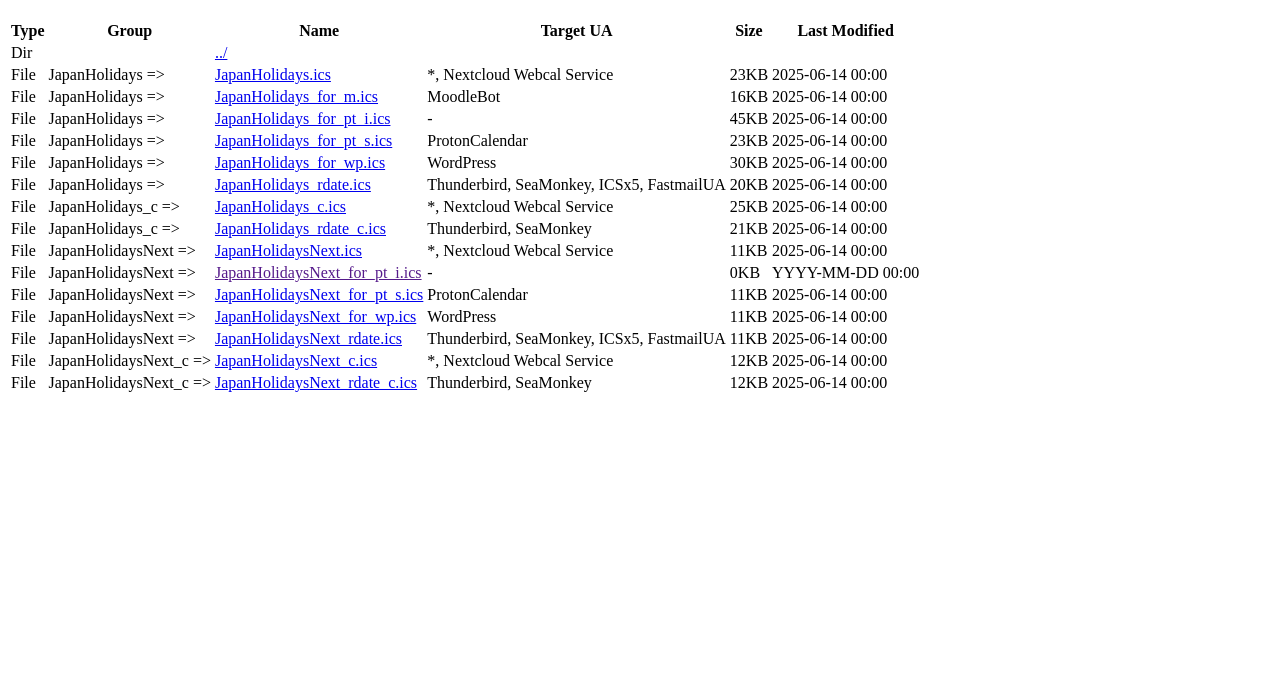
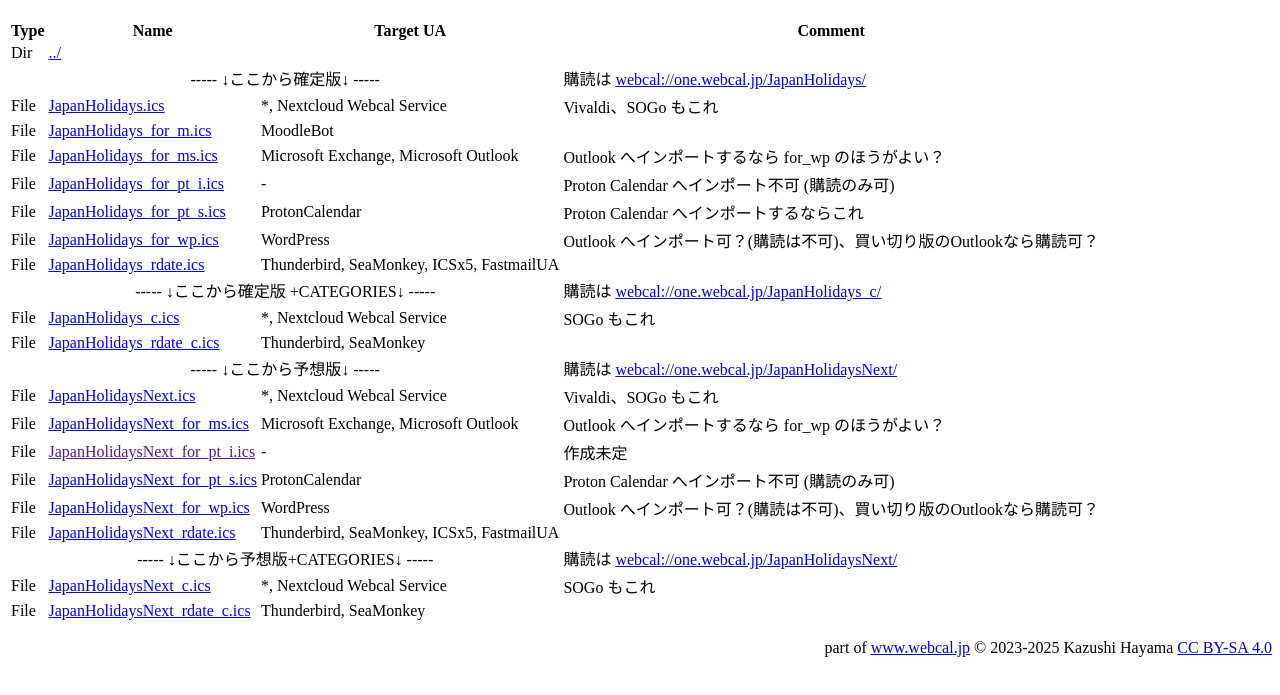
Before and after one commit to kazushi3/calendar_webcal_jp, a plain HTML site: page one/index.html in a window 1280 px wide. Shown: the part 61-756 px from the top of the page. Drawn offline with Linux system fonts and the light colour scheme.

Commit message:
2025-06-26

```diff
--- a/one/index.html
+++ b/one/index.html
@@ -3,6 +3,7 @@
     <head>
         <meta charset="UTF-8">
         <meta name="robots" content="noindex">
+        <meta lang="ja">
         <title>Directory: /one/</title>
     </head>
     <body>
@@ -10,10 +11,10 @@
         <table>
             <thead>
                 <tr>
-                    <th>Type<th>Group<th>Name                           <th>Target UA<th>Size<th>Last Modified
+                    <th>Type<th>Name                           <th>Target UA<th>Comment
             <tbody>
                 <tr>
-                    <td>Dir <td>     <td><a href="../index.html">../</a><td>         <td>    <td>
+                    <td>Dir <td><a href="../index.html">../</a><td>
 <!--
                 <tr>
                     <td>Dir<td><a href="/">/</a><td><td>
@@ -21,35 +22,50 @@
                     <td>File<td><a href=".">.</a><td>0KB<td> 00:00
                     -->
                 <tr>
-                    <td>File<td>JapanHolidays =>       <td><a href="JapanHolidays.ics">             JapanHolidays.ics</a>             <td>*, Nextcloud Webcal Service              <td>23KB<td>2025-06-14 00:00
+                    <td colspan="3" align="center">----- ↓ここから確定版↓ -----<td>購読は <a href="webcal://one.webcal.jp/JapanHolidays/">webcal://one.webcal.jp/JapanHolidays/</a>
                 <tr>
-                    <td>File<td>JapanHolidays =>       <td><a href="JapanHolidays_for_m.ics">       JapanHolidays_for_m.ics</a>       <td>MoodleBot                                <td>16KB<td>2025-06-14 00:00
+                    <td>File<td><a href="JapanHolidays.ics">             JapanHolidays.ics</a>             <td>*, Nextcloud Webcal Service              <td>Vivaldi、SOGo もこれ
                 <tr>
-                    <td>File<td>JapanHolidays =>       <td><a href="JapanHolidays_for_pt_i.ics">    JapanHolidays_for_pt_i.ics</a>    <td>-                                        <td>45KB<td>2025-06-14 00:00
+                    <td>File<td><a href="JapanHolidays_for_m.ics">       JapanHolidays_for_m.ics</a>       <td>MoodleBot                                <td>
                 <tr>
-                    <td>File<td>JapanHolidays =>       <td><a href="JapanHolidays_for_pt_s.ics">    JapanHolidays_for_pt_s.ics</a>    <td>ProtonCalendar                           <td>23KB<td>2025-06-14 00:00
+                    <td>File<td><a href="JapanHolidays_for_ms.ics">      JapanHolidays_for_ms.ics</a>      <td>Microsoft Exchange, Microsoft Outlook    <td>Outlook へインポートするなら for_wp のほうがよい？
                 <tr>
-                    <td>File<td>JapanHolidays =>       <td><a href="JapanHolidays_for_wp.ics">      JapanHolidays_for_wp.ics</a>      <td>WordPress                                <td>30KB<td>2025-06-14 00:00
+                    <td>File<td><a href="JapanHolidays_for_pt_i.ics">    JapanHolidays_for_pt_i.ics</a>    <td>-                                        <td>Proton Calendar へインポート不可 (購読のみ可)
                 <tr>
-                    <td>File<td>JapanHolidays =>       <td><a href="JapanHolidays_rdate.ics">       JapanHolidays_rdate.ics</a>       <td>Thunderbird, SeaMonkey, ICSx5, FastmailUA<td>20KB<td>2025-06-14 00:00
+                    <td>File<td><a href="JapanHolidays_for_pt_s.ics">    JapanHolidays_for_pt_s.ics</a>    <td>ProtonCalendar                           <td>Proton Calendar へインポートするならこれ
                 <tr>
-                    <td>File<td>JapanHolidays_c =>     <td><a href="JapanHolidays_c.ics">           JapanHolidays_c.ics</a>           <td>*, Nextcloud Webcal Service              <td>25KB<td>2025-06-14 00:00
+                    <td>File<td><a href="JapanHolidays_for_wp.ics">      JapanHolidays_for_wp.ics</a>      <td>WordPress                                <td>Outlook へインポート可？(購読は不可)、買い切り版のOutlookなら購読可？
                 <tr>
-                    <td>File<td>JapanHolidays_c =>     <td><a href="JapanHolidays_rdate_c.ics">     JapanHolidays_rdate_c.ics</a>     <td>Thunderbird, SeaMonkey                   <td>21KB<td>2025-06-14 00:00
+                    <td>File<td><a href="JapanHolidays_rdate.ics">       JapanHolidays_rdate.ics</a>       <td>Thunderbird, SeaMonkey, ICSx5, FastmailUA<td>
                 <tr>
-                    <td>File<td>JapanHolidaysNext =>   <td><a href="JapanHolidaysNext.ics">         JapanHolidaysNext.ics</a>         <td>*, Nextcloud Webcal Service              <td>11KB<td>2025-06-14 00:00
+                    <td colspan="3" align="center">----- ↓ここから確定版 +CATEGORIES↓ -----<td>購読は <a href="webcal://one.webcal.jp/JapanHolidays_c/">webcal://one.webcal.jp/JapanHolidays_c/</a>
                 <tr>
-                    <td>File<td>JapanHolidaysNext =>   <td><a href="">                              JapanHolidaysNext_for_pt_i.ics</a><td>-                                        <td>0KB<td>YYYY-MM-DD 00:00
+                    <td>File<td><a href="JapanHolidays_c.ics">           JapanHolidays_c.ics</a>           <td>*, Nextcloud Webcal Service              <td>SOGo もこれ
                 <tr>
-                    <td>File<td>JapanHolidaysNext =>   <td><a href="JapanHolidaysNext_for_pt_s.ics">JapanHolidaysNext_for_pt_s.ics</a><td>ProtonCalendar                           <td>11KB<td>2025-06-14 00:00
+                    <td>File<td><a href="JapanHolidays_rdate_c.ics">     JapanHolidays_rdate_c.ics</a>     <td>Thunderbird, SeaMonkey                   <td>
                 <tr>
-                    <td>File<td>JapanHolidaysNext =>   <td><a href="JapanHolidaysNext_for_wp.ics">  JapanHolidaysNext_for_wp.ics</a>  <td>WordPress                                <td>11KB<td>2025-06-14 00:00
+                    <td colspan="3" align="center">----- ↓ここから予想版↓ -----<td>購読は <a href="webcal://one.webcal.jp/JapanHolidaysNext/">webcal://one.webcal.jp/JapanHolidaysNext/</a>
                 <tr>
-                    <td>File<td>JapanHolidaysNext =>   <td><a href="JapanHolidaysNext_rdate.ics">   JapanHolidaysNext_rdate.ics</a>   <td>Thunderbird, SeaMonkey, ICSx5, FastmailUA<td>11KB<td>2025-06-14 00:00
+                    <td>File<td><a href="JapanHolidaysNext.ics">         JapanHolidaysNext.ics</a>         <td>*, Nextcloud Webcal Service              <td>Vivaldi、SOGo もこれ
                 <tr>
-                    <td>File<td>JapanHolidaysNext_c => <td><a href="JapanHolidaysNext_c.ics">       JapanHolidaysNext_c.ics</a>       <td>*, Nextcloud Webcal Service              <td>12KB<td>2025-06-14 00:00
+                    <td>File<td><a href="JapanHolidaysNext_for_ms.ics">  JapanHolidaysNext_for_ms.ics</a>  <td>Microsoft Exchange, Microsoft Outlook    <td>Outlook へインポートするなら for_wp のほうがよい？
                 <tr>
-                    <td>File<td>JapanHolidaysNext_c => <td><a href="JapanHolidaysNext_rdate_c.ics"> JapanHolidaysNext_rdate_c.ics</a> <td>Thunderbird, SeaMonkey                   <td>12KB<td>2025-06-14 00:00
+                    <td>File<td><a href="">                              JapanHolidaysNext_for_pt_i.ics</a><td>-                                        <td>作成未定
+                <tr>
+                    <td>File<td><a href="JapanHolidaysNext_for_pt_s.ics">JapanHolidaysNext_for_pt_s.ics</a><td>ProtonCalendar                           <td>Proton Calendar へインポート不可 (購読のみ可)
+                <tr>
+                    <td>File<td><a href="JapanHolidaysNext_for_wp.ics">  JapanHolidaysNext_for_wp.ics</a>  <td>WordPress                                <td>Outlook へインポート可？(購読は不可)、買い切り版のOutlookなら購読可？
+                <tr>
+                    <td>File<td><a href="JapanHolidaysNext_rdate.ics">   JapanHolidaysNext_rdate.ics</a>   <td>Thunderbird, SeaMonkey, ICSx5, FastmailUA<td>
+                <tr>
+                    <td colspan="3" align="center">----- ↓ここから予想版+CATEGORIES↓ -----<td>購読は <a href="webcal://one.webcal.jp/JapanHolidaysNext/">webcal://one.webcal.jp/JapanHolidaysNext/</a>
+                <tr>
+                    <td>File<td><a href="JapanHolidaysNext_c.ics">       JapanHolidaysNext_c.ics</a>       <td>*, Nextcloud Webcal Service              <td>SOGo もこれ
+                <tr>
+                    <td>File<td><a href="JapanHolidaysNext_rdate_c.ics"> JapanHolidaysNext_rdate_c.ics</a> <td>Thunderbird, SeaMonkey                   <td>
         </table>
+        <footer>
+            <p style="text-align: right;">part of <a href="https://www.webcal.jp/">www.webcal.jp</a> © 2023-2025 Kazushi Hayama <a href="https://creativecommons.org/licenses/by-sa/4.0/deed.ja">CC BY-SA 4.0</a>
+        </footer>
     </body>
 </html>
```
